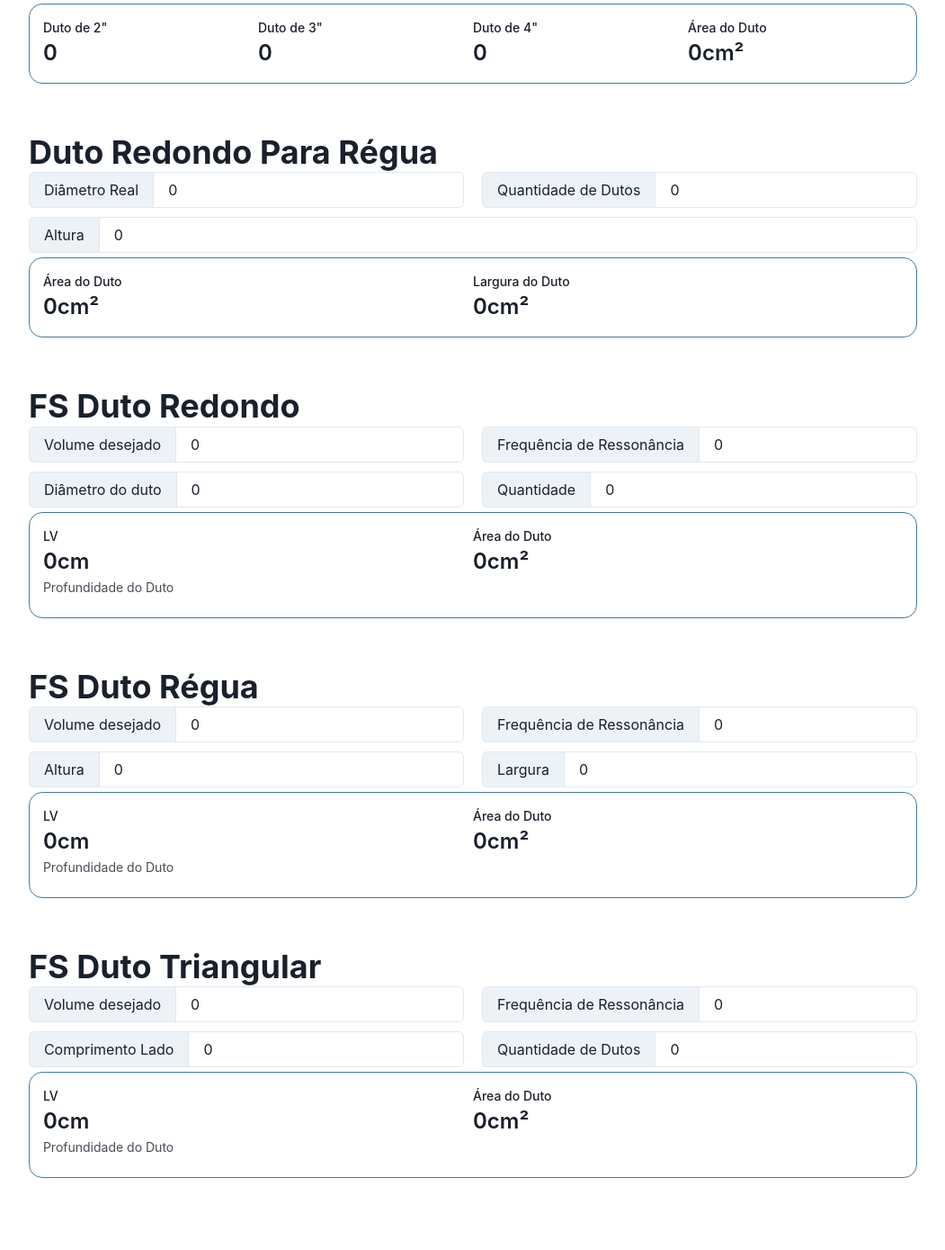
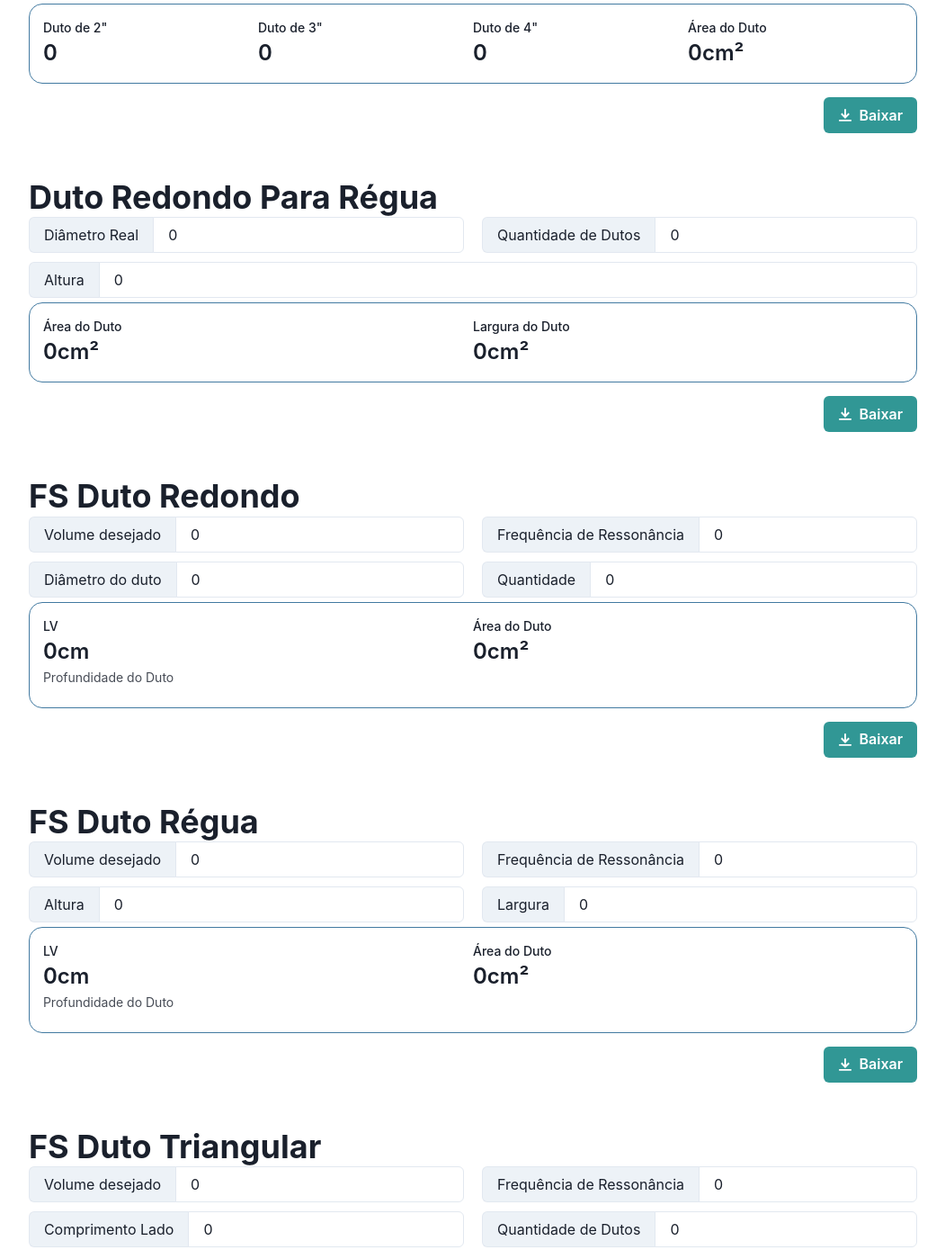
Before and after one commit to Jorgen-Jr/calculadora_de_dutos, a Next.js app: page / in a window 1280 px wide. Shown: the part 260-1649 px from the top of the page at 90% size, without its empty margins (114-1165 px from the left). Built offline with nearby package versions, Linux system fonts and the light colour scheme.

Commit message:
feat: Print feature. Still needs normalizing and styling.

```diff
--- a/package.json
+++ b/package.json
@@ -9,12 +9,14 @@
     "lint": "next lint"
   },
   "dependencies": {
+    "@chakra-ui/icons": "^1.0.15",
     "@chakra-ui/react": "^1.6.8",
     "@emotion/react": "^11",
     "@emotion/styled": "^11",
     "framer-motion": "^4",
     "next": "11.1.2",
     "react": "17.0.2",
+    "react-component-export-image": "^1.0.6",
     "react-dom": "17.0.2"
   },
   "devDependencies": {
--- a/pages/api/hello.ts
+++ /dev/null
@@ -1,13 +0,0 @@
-// Next.js API route support: https://nextjs.org/docs/api-routes/introduction
-import type { NextApiRequest, NextApiResponse } from 'next'
-
-type Data = {
-  name: string
-}
-
-export default function handler(
-  req: NextApiRequest,
-  res: NextApiResponse<Data>
-) {
-  res.status(200).json({ name: 'John Doe' })
-}
--- a/pages/index.tsx
+++ b/pages/index.tsx
@@ -1,10 +1,11 @@
 /* eslint-disable react/no-children-prop */
 import { Input, InputGroup, InputLeftAddon } from "@chakra-ui/input";
-import { Box, Flex, Heading } from "@chakra-ui/layout";
+import { Flex, Heading } from "@chakra-ui/layout";
 import { Stat, StatGroup, StatHelpText, StatLabel, StatNumber } from "@chakra-ui/react";
 import type { NextPage } from "next";
 import React, { useState } from "react";
 import Layout from "../src/Components/Layout";
+import PrintContainer from "../src/Components/PrintContainer";
 
 const Home: NextPage = () => {
   const [height, setHeight] = useState(0);
@@ -39,26 +40,18 @@ const Home: NextPage = () => {
     ducts_quantity: number
   ): { area: number; lv: number } {
     const area = Math.PI * (((diameter * ducts_quantity * 2.54) / 2) * ((diameter * 2.52) / 2));
-    const lv =
-      ((29000 + (volume - 45) * 30) * ((area / (Math.sqrt(area) - 1)) * (area / (Math.sqrt(area) - 1)))) /
-        (volume * (frequency * frequency)) -
-      0.74 * (area / (Math.sqrt(area) - 1));
 
-    `=((29000+(L20-45)*30)*((L25/(SQRT(L25)-1))*(L25/(SQRT(L25)-1))))/(L20*(L21*L21))-(0,74*(L25/(SQRT(L25)-1)))`;
+    const lva = lv(area, volume, frequency);
 
-    return { area: parseFloat(area.toFixed(2)), lv: parseFloat(lv.toFixed(2)) || 0 };
+    return { area: parseFloat(area.toFixed(2)), lv: parseFloat(lva.toFixed(2)) || 0 };
   }
 
   function fsDutoRegua(volume: number, frequency: number, height: number, width: number): { area: number; lv: number } {
     const area = height * width;
-    const lv =
-      ((29000 + (volume - 45) * 30) * ((area / (Math.sqrt(area) - 1)) * (area / (Math.sqrt(area) - 1)))) /
-        (volume * (frequency * frequency)) -
-      0.74 * (area / (Math.sqrt(area) - 1));
 
-    `=((29000+(L20-45)*30)*((L25/(SQRT(L25)-1))*(L25/(SQRT(L25)-1))))/(L20*(L21*L21))-(0,74*(L25/(SQRT(L25)-1)))`;
+    const lva = lv(area, volume, frequency);
 
-    return { area: parseFloat(area.toFixed(2)), lv: parseFloat(lv.toFixed(2)) || 0 };
+    return { area: parseFloat(area.toFixed(2)), lv: parseFloat(lva.toFixed(2)) || 0 };
   }
 
   function fsDutoTriangulo(
@@ -69,25 +62,29 @@ const Home: NextPage = () => {
   ): { area: number; lv: number } {
     const area = ((height * height) / 2) * ducts_quantity;
 
-    const lv =
+    const lva = lv(area, volume, frequency);
+
+    return { area: parseFloat(area.toFixed(2)), lv: parseFloat(lva.toFixed(2)) || 0 };
+  }
+
+  function lv(area: number, volume: number, frequency: number): number {
+    const result =
       ((29000 + (volume - 45) * 30) * ((area / (Math.sqrt(area) - 1)) * (area / (Math.sqrt(area) - 1)))) /
         (volume * (frequency * frequency)) -
       0.74 * (area / (Math.sqrt(area) - 1));
 
-    `=((29000+(L20-45)*30)*((L25/(SQRT(L25)-1))*(L25/(SQRT(L25)-1))))/(L20*(L21*L21))-(0,74*(L25/(SQRT(L25)-1)))`;
-
-    return { area: parseFloat(area.toFixed(2)), lv: parseFloat(lv.toFixed(2)) || 0 };
+    return result;
   }
 
   return (
     <Layout>
       {/* Might as well be a component. */}
       <Flex flexDir="column">
-        <Box mb="50px">
-          <Heading m="0 10px">Dutos Retangulares</Heading>
+        <PrintContainer pb="50px" title="Dutos Retangulares">
+          <Heading p="0 10px">Dutos Retangulares</Heading>
           <form action="">
             <Flex justifyContent="space-evenly" flexDir={["column", "row"]}>
-              <InputGroup m={["5px 10px", "0 10px"]}>
+              <InputGroup p={["5px 10px", "0 10px"]}>
                 <InputLeftAddon children="Altura" />
                 <Input
                   placeholder="Altura"
@@ -95,7 +92,7 @@ const Home: NextPage = () => {
                   onChange={(event) => setHeight(parseInt(event.target.value) || 0)}
                 />
               </InputGroup>
-              <InputGroup m="0 10px">
+              <InputGroup p="0 10px">
                 <InputLeftAddon children="Largura" />
                 <Input
                   placeholder="Largura"
@@ -114,18 +111,18 @@ const Home: NextPage = () => {
             flexDir={["column", "row"]}
           >
             <Stat>
-              <StatLabel>Duto de 2"</StatLabel>
+              <StatLabel>Duto de 2{'"'}</StatLabel>
               <StatNumber>{dutoRetantular(width, height, 20)}</StatNumber>
               {/* <StatHelpText>Quantidade</StatHelpText> */}
             </Stat>
 
             <Stat>
-              <StatLabel>Duto de 3"</StatLabel>
+              <StatLabel>Duto de 3{'"'}</StatLabel>
               <StatNumber>{dutoRetantular(width, height, 45)}</StatNumber>
             </Stat>
 
             <Stat>
-              <StatLabel>Duto de 4"</StatLabel>
+              <StatLabel>Duto de 4{'"'}</StatLabel>
               <StatNumber>{dutoRetantular(width, height, 81)}</StatNumber>
             </Stat>
 
@@ -134,13 +131,13 @@ const Home: NextPage = () => {
               <StatNumber>{height * width}cm²</StatNumber>
             </Stat>
           </StatGroup>
-        </Box>
+        </PrintContainer>
 
-        <Box mb="50px">
-          <Heading m="0 10px">Duto Redondo Para Régua</Heading>
+        <PrintContainer pb="50px" title="Duto Redondo Para Régua">
+          <Heading p="0 10px">Duto Redondo Para Régua</Heading>
           <form action="">
             <Flex justifyContent="space-evenly" flexDir={["column", "row"]}>
-              <InputGroup m="0 10px">
+              <InputGroup p="0 10px">
                 <InputLeftAddon children="Diâmetro Real" />
                 <Input
                   placeholder="Diâmetro Real em polegadas"
@@ -149,7 +146,7 @@ const Home: NextPage = () => {
                 />
               </InputGroup>
 
-              <InputGroup m={["5px 10px", "0 10px"]}>
+              <InputGroup p={["5px 10px", "0 10px"]}>
                 <InputLeftAddon children="Quantidade de Dutos" />
                 <Input
                   placeholder="Quantidade de Dutos"
@@ -189,13 +186,13 @@ const Home: NextPage = () => {
               <StatNumber>{dutoRedondoParaRegua(height, diameter, ducts_quantity).width}cm²</StatNumber>
             </Stat>
           </StatGroup>
-        </Box>
+        </PrintContainer>
 
-        <Box mb="50px">
-          <Heading m="0 10px">FS Duto Redondo</Heading>
+        <PrintContainer pb="50px" title="FS Duto Redondo">
+          <Heading p="0 10px">FS Duto Redondo</Heading>
           <form action="">
             <Flex justifyContent="space-evenly" flexDir={["column", "row"]}>
-              <InputGroup m="0 10px">
+              <InputGroup p="0 10px">
                 <InputLeftAddon children="Volume desejado" />
                 <Input
                   placeholder="Volume desejado em litros"
@@ -204,7 +201,7 @@ const Home: NextPage = () => {
                 />
               </InputGroup>
 
-              <InputGroup m={["5px 10px", "0 10px"]}>
+              <InputGroup p={["5px 10px", "0 10px"]}>
                 <InputLeftAddon children="Frequência de Ressonância" />
                 <Input
                   placeholder="Frequência de Ressonância"
@@ -252,13 +249,13 @@ const Home: NextPage = () => {
               <StatNumber>{fsDutoRedonto(volume, frequency, diameter, ducts_quantity).area}cm²</StatNumber>
             </Stat>
           </StatGroup>
-        </Box>
+        </PrintContainer>
 
-        <Box mb="50px">
-          <Heading m="0 10px">FS Duto Régua</Heading>
+        <PrintContainer pb="50px" title="FS Duto Régua">
+          <Heading p="0 10px">FS Duto Régua</Heading>
           <form action="">
             <Flex justifyContent="space-evenly" flexDir={["column", "row"]}>
-              <InputGroup m="0 10px">
+              <InputGroup p="0 10px">
                 <InputLeftAddon children="Volume desejado" />
                 <Input
                   placeholder="Volume desejado em litros"
@@ -267,7 +264,7 @@ const Home: NextPage = () => {
                 />
               </InputGroup>
 
-              <InputGroup m={["5px 10px", "0 10px"]}>
+              <InputGroup p={["5px 10px", "0 10px"]}>
                 <InputLeftAddon children="Frequência de Ressonância" />
                 <Input
                   placeholder="Frequência de Ressonância"
@@ -315,13 +312,13 @@ const Home: NextPage = () => {
               <StatNumber>{fsDutoRegua(volume, frequency, height, width).area}cm²</StatNumber>
             </Stat>
           </StatGroup>
-        </Box>
+        </PrintContainer>
 
-        <Box mb="50px">
-          <Heading m="0 10px">FS Duto Triangular</Heading>
+        <PrintContainer pb="50px" title="FS Duto Triangular">
+          <Heading p="0 10px">FS Duto Triangular</Heading>
           <form action="">
             <Flex justifyContent="space-evenly" flexDir={["column", "row"]}>
-              <InputGroup m="0 10px">
+              <InputGroup p="0 10px">
                 <InputLeftAddon children="Volume desejado" />
                 <Input
                   placeholder="Volume desejado em litros"
@@ -330,7 +327,7 @@ const Home: NextPage = () => {
                 />
               </InputGroup>
 
-              <InputGroup m={["5px 10px", "0 10px"]}>
+              <InputGroup p={["5px 10px", "0 10px"]}>
                 <InputLeftAddon children="Frequência de Ressonância" />
                 <Input
                   placeholder="Frequência de Ressonância"
@@ -378,7 +375,7 @@ const Home: NextPage = () => {
               <StatNumber>{fsDutoTriangulo(volume, frequency, height, ducts_quantity).area}cm²</StatNumber>
             </Stat>
           </StatGroup>
-        </Box>
+        </PrintContainer>
       </Flex>
     </Layout>
   );
--- /dev/null
+++ b/src/Components/DownloadButton.tsx
@@ -0,0 +1,23 @@
+import { Button } from "@chakra-ui/button";
+import { DownloadIcon } from "@chakra-ui/icons";
+import { Stack } from "@chakra-ui/layout";
+import React from "react";
+
+import { exportComponentAsJPEG } from "react-component-export-image";
+
+const DownloadButton = ({ componentRef, title, ...props }) => {
+  return (
+    <Stack direction="row" justifyContent="end" m="0 10px" spacing={4} {...props}>
+      <Button
+        leftIcon={<DownloadIcon />}
+        colorScheme="teal"
+        variant="solid"
+        onClick={() => exportComponentAsJPEG(componentRef, { fileName: title })}
+      >
+        Baixar
+      </Button>
+    </Stack>
+  );
+};
+
+export default DownloadButton;
--- /dev/null
+++ b/src/Components/PrintContainer.tsx
@@ -0,0 +1,29 @@
+import { Box } from "@chakra-ui/layout";
+import React, { useRef } from "react";
+
+import dynamic from "next/dynamic";
+
+const DownloadButton = dynamic(
+  () => {
+    return import("./DownloadButton");
+  },
+  {
+    ssr: false,
+  }
+);
+
+const PrintContainer = ({ children, title, ...props }) => {
+  const componentRef = useRef();
+
+  return (
+    <Box {...props}>
+      <Box ref={componentRef} pb="10px">
+        {children}
+      </Box>
+
+      <DownloadButton componentRef={componentRef} title={title} />
+    </Box>
+  );
+};
+
+export default PrintContainer;
--- a/styles/globals.css
+++ b/styles/globals.css
@@ -2,8 +2,9 @@ html,
 body {
   padding: 0;
   margin: 0;
-  font-family: -apple-system, BlinkMacSystemFont, Segoe UI, Roboto, Oxygen,
-    Ubuntu, Cantarell, Fira Sans, Droid Sans, Helvetica Neue, sans-serif;
+  font-family: -apple-system, BlinkMacSystemFont, Segoe UI, Roboto, Oxygen, Ubuntu, Cantarell, Fira Sans, Droid Sans,
+    Helvetica Neue, sans-serif;
+  background-color: #ebf2fa;
 }
 
 a {
```
Also changed, not shown: 1 other file (tests, documents, lock files or other folders).
